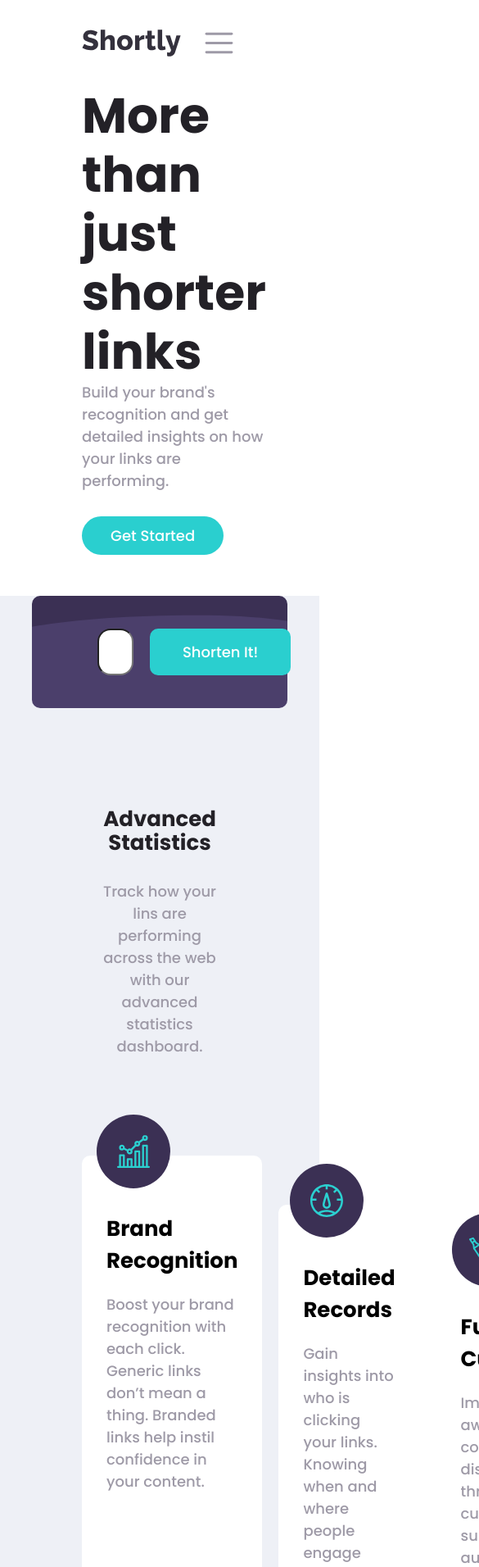
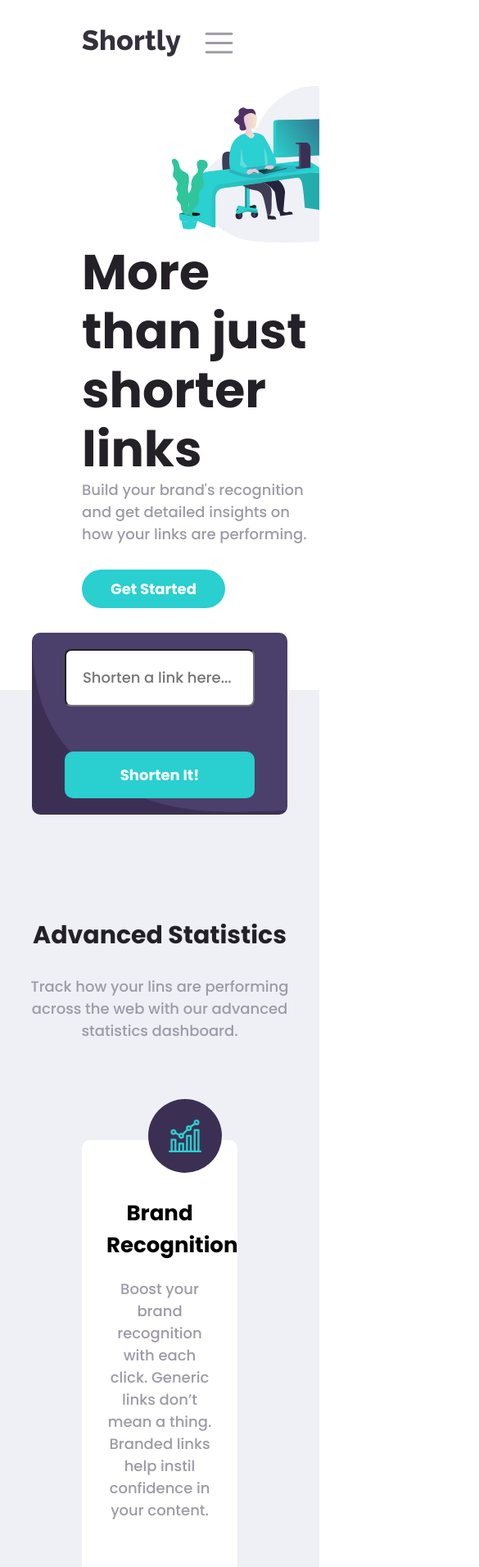
Before and after one commit to Mohamed-Boutarbouch/url-shortening-api, a React (Vite) app: page / in a window 390 px wide. Shown: the top 1912 px of the page at 82% size, 585 px wide, since content can reach past the window. Built offline with nearby package versions, Linux system fonts and the light colour scheme.

Commit message:
Making it responsive

```diff
--- a/src/components/Advanced/Advanced.module.css
+++ b/src/components/Advanced/Advanced.module.css
@@ -5,14 +5,14 @@
 
 .wrapper {
   margin: 0 auto;
-  padding-top: var(--margin-x);
+  padding-top: 40px;
   padding-bottom: var(--margin-x);
   text-align: center;
-  max-width: 38%;
+  max-width: 45vw;
 }
 
 .header {
-  font-size: 26px;
+  font-size: 30px;
   font-weight: 700;
   color: var(--color-neutral-darkViolet);
   line-height: 1.1;
@@ -88,3 +88,35 @@
 .card p {
   color: var(--color-neutral-grayishViolet);
 }
+
+@media screen and (max-width: 800px) {
+  .container {
+    display: flex;
+    flex-direction: column;
+
+    position: relative;
+  }
+
+  .decorative-thing {
+    height: 90%;
+    width: 10px;
+
+    position: absolute;
+    top: 0px;
+    left: 50%;
+  }
+
+  .card {
+    text-align: center;
+  }
+
+  .icons {
+    position: absolute;
+    top: -50px;
+    left: 42.5%;
+  }
+
+  .wrapper {
+    max-width: 90vw;
+  }
+}
--- a/src/components/BannerCTA/BannerCTA.module.css
+++ b/src/components/BannerCTA/BannerCTA.module.css
@@ -17,17 +17,10 @@
   font-weight: 700;
 }
 
-/*
-  width: 80%;
-  margin: 0 auto;
-  background-color: var(--color-primary-darkViolet);
-  background-image: url('../../assets/bg-shorten-desktop.svg');
-  background-repeat: no-repeat;
-  background-size: cover;
-  padding: 40px 80px;
-  border-radius: var(--border-radius);
-  display: flex;
-  gap: 20px;
-  position: relative;
-  margin-bottom: 20px;
-*/
+
+@media screen and (max-width: 800px) {
+  .wrapper {
+    background-image: url('../../assets/bg-boost-mobile.svg');
+
+  }
+}
--- a/src/components/Footer/Footer.module.css
+++ b/src/components/Footer/Footer.module.css
@@ -31,3 +31,12 @@
 .links-wrapper li a:hover {
   color: var(--color-primary-cyan);
 }
+
+@media screen and (max-width: 800px) {
+  .wrapper {
+    display: flex;
+    flex-direction: column;
+    gap: 40px;
+    text-align: center;
+  }
+}
--- a/src/components/Footer/FooterSocialIcons.module.css
+++ b/src/components/Footer/FooterSocialIcons.module.css
@@ -16,6 +16,13 @@
   fill: var(--color-primary-cyan);
 }
 
-/* .icon:hover {
-  fill: var(--color-primary-cyan);
-} */
+@media screen and (max-width: 800px) {
+  .icons {
+    display: flex;
+    justify-content: space-around;
+    align-items: flex-start;
+    cursor: pointer;
+    width: 50%;
+    margin: 0 auto;
+  }
+}
--- a/src/components/Hero/Hero.module.css
+++ b/src/components/Hero/Hero.module.css
@@ -3,9 +3,9 @@
   grid-template-columns: repeat(2, 1fr);
   align-items: center;
   gap: 0 100px;
-  /* transform: translateX(100px); */
-  margin-bottom: calc(var(--margin-x) - var(--margin-x) / 2);
+  margin-bottom: var(--margin-x);
   margin-left: var(--margin-x);
+  overflow-x: hidden;
 }
 
 .hero-text h1 {
@@ -20,3 +20,16 @@
   color: var(--color-neutral-grayishViolet);
   margin-bottom: var(--margin-y);
 }
+
+.hero-illustration {
+  transform: translateX(110px);
+  overflow-x: hidden;
+  transition: right 0.2s ease-out;
+}
+
+@media screen and (max-width: 800px) {
+  .container {
+    display: flex;
+    flex-direction: column-reverse;
+  }
+}
--- a/src/components/Navbar/Navbar.module.css
+++ b/src/components/Navbar/Navbar.module.css
@@ -4,6 +4,7 @@
   align-items: center;
   margin: var(--margin-y) var(--margin-x);
 }
+
 .logo {
   cursor: pointer;
 }
@@ -32,6 +33,7 @@
 .links a {
   text-decoration: none;
   text-transform: capitalize;
+  font-weight: 700;
   margin-right: 40px;
   color: var(--color-neutral-grayishViolet);
   transition: 0.3s;
@@ -52,6 +54,7 @@
   text-transform: capitalize;
   font-family: inherit;
   margin-right: 20px;
+  font-weight: 700;
   color: var(--color-neutral-grayishViolet);
   transition: 0.3s;
 }
--- a/src/components/ShortenedLinks/OutputLinks.module.css
+++ b/src/components/ShortenedLinks/OutputLinks.module.css
@@ -1,16 +1,18 @@
 .container {
-  display: grid;
-  grid-template-columns: 2fr 1fr;
-  width: 80%;
-  margin: 0 auto;
+  display: flex;
   align-items: center;
   background-color: #fff;
   padding: 15px 40px;
   border-radius: var(--border-radius);
+  margin: 0 auto;
   margin-bottom: 15px;
+  width: 80%;
+  gap: 20px;
+
+  transform: translateY(-70px);
 }
 
-.short-link-wrapper{
+.short-link-wrapper {
   display: flex;
   align-items: center;
   gap: 15px;
@@ -20,7 +22,29 @@
   font-size: var(--font-size);
 }
 
+.hr {
+  display: none;
+}
+
 .shortened-link {
   font-size: var(--font-size);
   color: var(--color-primary-cyan);
 }
+
+@media screen and (max-width: 800px) {
+  .container {
+    display: flex;
+    flex-direction: column;
+    align-items: flex-start;
+    justify-content: space-evenly;
+    padding: 20px;
+    gap: 8px;
+  }
+
+  .hr {
+    display: block;
+    width: 120%;
+    transform: translateX(-40px);
+    border-color: hsl(225deg 33% 95%);
+  }
+}
--- a/src/components/ShortenedLinks/OutputLinks.tsx
+++ b/src/components/ShortenedLinks/OutputLinks.tsx
@@ -26,14 +26,13 @@ const OutputLinks: React.FC<Props> = ({ shortenedLinksList }) => {
     <div className={styles.wrapper}>
       {shortenedLinksList.map((link) => {
         const { result } = link;
-        const { code, original_link: originalLink, full_short_link: fullShortLink } = result;
+        const { code: id, original_link: originalLink, full_short_link: fullShortLink } = result;
         return (
-          <div key={code} className={styles.container}>
+          <div key={id} className={styles.container}>
             <p className={styles['original-link']}>{originalLink.substring(0, 50)}...</p>
-            <div className={styles['short-link-wrapper']}>
-              <p className={styles['shortened-link']}>{fullShortLink}</p>
-              <CopyButton shortLink={fullShortLink} />
-            </div>
+            <hr className={styles.hr} />
+            <p className={styles['shortened-link']}>{fullShortLink}</p>
+            <CopyButton shortLink={fullShortLink} />
           </div>
         );
       })}
--- a/src/components/ShortenedLinks/UserInput.module.css
+++ b/src/components/ShortenedLinks/UserInput.module.css
@@ -11,6 +11,8 @@
   gap: 20px;
   position: relative;
   margin-bottom: 20px;
+
+  transform: translateY(-70px);
 }
 
 .input {
@@ -43,6 +45,10 @@
   font-style: italic;
 }
 
+.error-message br {
+  display: none;
+}
+
 .button {
   border: none;
   background-color: var(--color-primary-cyan);
@@ -53,6 +59,7 @@
   color: #ffffff;
   transition: 0.3s;
   font-family: inherit;
+  font-weight: 700;
   white-space: nowrap;
 }
 
@@ -79,3 +86,27 @@
     transform: rotate(360deg);
   }
 }
+
+@media screen and (max-width: 800px) {
+  .form {
+    display: flex;
+    flex-direction: column;
+    gap: 55px;
+    background-image: url('../../assets/bg-shorten-mobile.svg');
+    padding: 20px 40px;
+  }
+
+  .input {
+    height: 70px;
+    width: 100%;
+    padding: 10px 20px;
+    border-radius: 8px;
+    font-size: var(--font-size);
+    outline: none;
+    color: var(--color-neutral-darkViolet);
+  }
+
+  .error-message br {
+    display: block;
+  }
+}
--- a/src/components/ShortenedLinks/UserInput.tsx
+++ b/src/components/ShortenedLinks/UserInput.tsx
@@ -51,8 +51,8 @@ const UserInput: React.FC<Props> = ({ setUserLink, isLoading, linkError, setLink
           setLinkError(false);
         }}
       />
-      {isValidationError && <p className={styles['error-message']}>Please add a valid link</p>}
-      {linkError && <p className={styles['error-message']}>This link you entered is blacklisted, please add another link</p>}
+      {isValidationError && <p className={styles['error-message']}>Please add a valid link.</p>}
+      {linkError && <p className={styles['error-message']}>This link you entered is blacklisted. <br /> Please add another link.</p>}
       <button type="submit" className={styles.button} disabled={isLoading}>
         {isLoading ? <CircleNotch size={28} className={styles.spinner} /> : 'shorten it!'}
       </button>
--- a/src/components/UI/CopyButton.module.css
+++ b/src/components/UI/CopyButton.module.css
@@ -8,6 +8,7 @@
   color: #ffffff;
   transition: 0.3s;
   font-family: inherit;
+  font-weight: 700;
   white-space: nowrap;
 }
 
@@ -20,6 +21,7 @@
   border: none;
   background-color: var(--color-primary-darkViolet);
   font-size: var(--font-size);
+  font-weight: 700;
   padding: 6px 30px;
   border-radius: 6px;
   text-transform: capitalize;
@@ -33,3 +35,16 @@
   cursor: pointer;
   background-color: hsl(257, 17%, 55%);
 }
+
+
+@media screen and (max-width: 800px) {
+  .button{
+    align-self: center;
+    width: 100%;
+  }
+
+  .button-copied{
+    align-self: center;
+    width: 100%;
+  }
+}
--- a/src/components/UI/MainButton.module.css
+++ b/src/components/UI/MainButton.module.css
@@ -8,6 +8,7 @@
   color: #ffffff;
   transition: 0.3s;
   font-family: inherit;
+  font-weight: 700;
   white-space: nowrap;
 }
 
```
